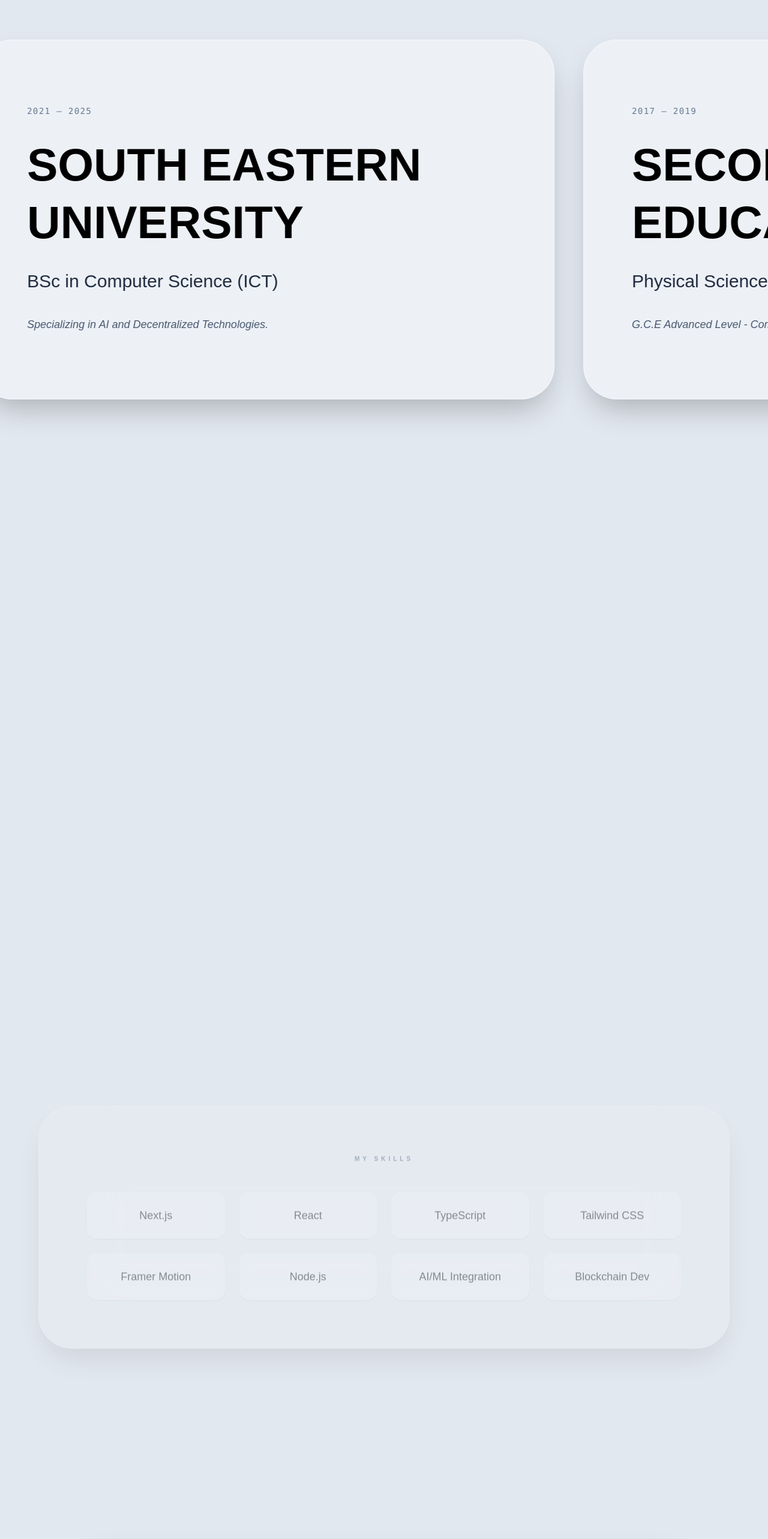
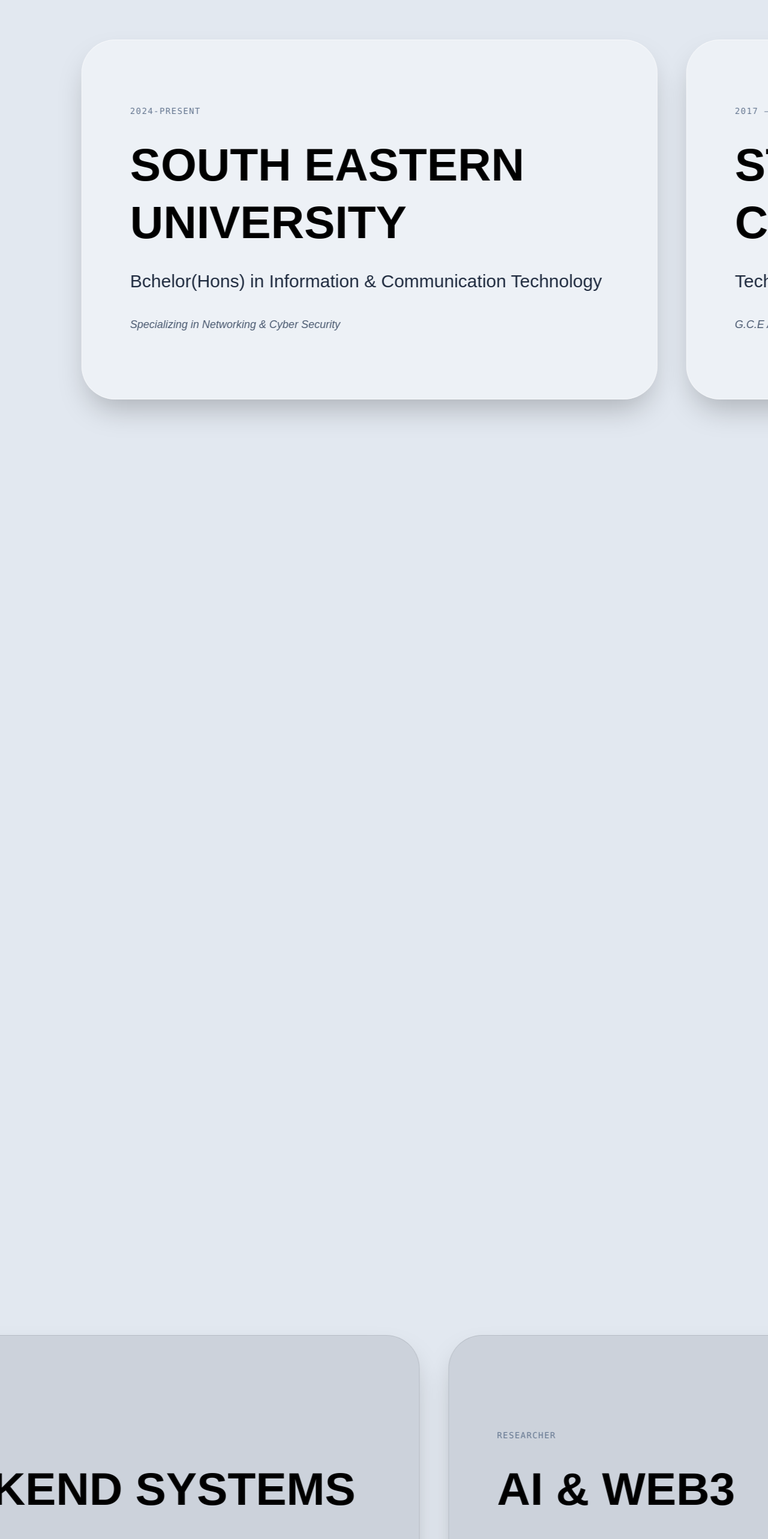
Before and after one commit to imeshcha/personal-portfolio, a Next.js app: page / in a window 1280 px wide. Shown: the part 1794-4360 px from the top of the page at 60% size. Built offline with nearby package versions, Linux system fonts and the light colour scheme.

Commit message:
Update a design

```diff
--- a/app/page.tsx
+++ b/app/page.tsx
@@ -6,7 +6,7 @@
   const containerRef = useRef(null);
   const aboutRef = useRef(null);
   const educationRef = useRef(null);
-  const skillsRef = useRef(null);
+  const skillsRef = useRef(null); // 🚀 Skills section එක සඳහා ref එකක්
 
   const { scrollYProgress } = useScroll();
 
@@ -15,14 +15,16 @@
     offset: ["start 0.95", "start 0.3"]
   });
 
+  // Section 3: Education Tracking
   const { scrollYProgress: eduScroll } = useScroll({
     target: educationRef,
     offset: ["start start", "end end"]
   });
 
+  // 🚀 Section 4: Skills Tracking (Education එක වගේමයි)
   const { scrollYProgress: skillsScroll } = useScroll({
     target: skillsRef,
-    offset: ["start 0.8", "start 0.2"]
+    offset: ["start start", "end end"]
   });
 
   const smoothProgress = useSpring(scrollYProgress, {
@@ -31,12 +33,8 @@
     restDelta: 0.001
   });
 
-  // 🚀 වේගය උපරිමයෙන් අඩු කර පාලනය කිරීමට (Controlled Slow Scroll)
-  const slowEduSpring = useSpring(eduScroll, {
-    stiffness: 10, // ඉතා මන්දගාමී වේගය
-    damping: 60,   // ලිස්සා යාම නතර කර පාලනය ලබා දෙයි
-    mass: 2        // රෝ එකට බරක් ලබා දී වේගය සීමා කරයි
-  });
+  const syncEduSpring = useSpring(eduScroll, { stiffness: 100, damping: 30, mass: 1 });
+  const syncSkillsSpring = useSpring(skillsScroll, { stiffness: 100, damping: 30, mass: 1 });
 
   const maskPosition = useTransform(smoothProgress, [0, 0.15], ["0% 0%", "160% 0%"], { clamp: true });
   const heroOpacity = useTransform(smoothProgress, [0, 0.12], [1, 0], { clamp: true });
@@ -47,33 +45,38 @@
   const imageOpacity = useTransform(aboutScroll, syncRange, [0, 1], { clamp: true });
   const imageX = useTransform(aboutScroll, syncRange, [120, 0], { clamp: true });
 
-  // Unified Movement
-  const unifiedX = useTransform(slowEduSpring, [0, 1], ["0%", "-115%"]);
-
-  const skillsY = useTransform(skillsScroll, [0, 1], [100, 0]);
-  const skillsOpacity = useTransform(skillsScroll, [0, 0.5], [0, 1]);
+  const unifiedXEdu = useTransform(syncEduSpring, [0, 1], ["0%", "-70%"]);
+  const unifiedXSkills = useTransform(syncSkillsSpring, [0, 1], ["0%", "-70%"]); // 🚀 Skills සඳහා row animation
 
   const educationData = [
-    { university: "South Eastern University", degree: "BSc in Computer Science (ICT)", period: "2021 — 2025", desc: "Specializing in AI and Decentralized Technologies." },
-    { university: "Secondary Education", degree: "Physical Science Stream", period: "2017 — 2019", desc: "G.C.E Advanced Level - Combined Mathematics, Physics, Chemistry." },
+    { university: "South Eastern University", degree: "Bchelor(Hons) in Information & Communication Technology ", period: "2024-Present", desc: "Specializing in Networking & Cyber Security" },
+    { university: "St.Aloyisus College", degree: "Technology Stream", period: "2017 — 2019", desc: "G.C.E Advanced Level - Combined Mathematics, Physics, Chemistry." },
     { university: "Certifications", degree: "Full Stack Web Development", period: "2023", desc: "Specialized in Modern Frameworks and Cloud Deployments." }
   ];
 
-  const skillsData = ["Next.js", "React", "TypeScript", "Tailwind CSS", "Framer Motion", "Node.js", "AI/ML Integration", "Blockchain Dev"];
+  // 🚀 මෙතැනට ඔබේ Skills ඇතුළත් කරන්න
+  const skillsData = [
+    { title: "Frontend Development", skill: "Next.js, React, Tailwind CSS", level: "Expert", desc: "Building high-performance, responsive web applications with modern frameworks." },
+    { title: "Backend Systems", skill: "Node.js, Python, PostgreSQL", level: "Advanced", desc: "Designing scalable APIs and managing complex database architectures." },
+    { title: "AI & Web3", skill: "Machine Learning, Solidity", level: "Researcher", desc: "Exploring decentralized apps and integrating AI models into web platforms." }
+  ];
 
   return (
     <main ref={containerRef} className="bg-slate-200 text-black w-full overflow-x-hidden relative">
 
+      {/* Background */}
       <div className="fixed inset-0 z-[-2] pointer-events-none" style={{ backgroundImage: "url('/BgSky.jpg')", backgroundSize: 'cover', backgroundPosition: 'center', filter: 'brightness(0.85)' }} />
       <div className="fixed inset-0 z-[-1] pointer-events-none">
         <div className="absolute top-[-10%] left-[-10%] w-[40%] h-[40%] bg-blue-200 rounded-full blur-[120px] opacity-30" />
         <div className="absolute bottom-[-10%] right-[-10%] w-[40%] h-[40%] bg-purple-200 rounded-full blur-[120px] opacity-30" />
       </div>
 
+      {/* SECTION 1: Hero */}
       <section className="h-screen w-full flex items-center justify-start px-12 md:px-24 sticky top-0 z-0">
         <motion.h1 style={{ WebkitMaskPosition: maskPosition, opacity: heroOpacity }} className="text-[12vw] font-bold tracking-tighter leading-[0.85] uppercase text-left text-black w-full mix-blend-difference">Imesh <br /> Chathura</motion.h1>
       </section>
 
+      {/* SECTION 2: About */}
       <section ref={aboutRef} className="h-screen w-full flex items-center justify-center relative z-10 px-6 mt-[20vh]">
         <div className="max-w-6xl w-full grid grid-cols-1 lg:grid-cols-2 gap-16 items-center bg-white/40 backdrop-blur-2xl border border-white/50 p-12 md:p-20 rounded-[2rem] shadow-2xl">
           <motion.div style={{ x: textContainerX, scale: textScale, transformOrigin: "left center" }} className="w-full flex flex-col justify-center origin-left">
@@ -88,9 +91,10 @@
         </div>
       </section>
 
-      <section ref={educationRef} className="relative h-[200vh] z-20">
+      {/* SECTION 3: Education Journey */}
+      <section ref={educationRef} className="relative h-[250vh] z-20">
         <div className="sticky top-0 h-screen flex items-center overflow-hidden">
-          <motion.div style={{ x: unifiedX }} className="flex items-center pl-[10vw]">
+          <motion.div style={{ x: unifiedXEdu }} className="flex items-center pl-[10vw]">
             <div className="flex-shrink-0 w-[80vw] md:w-[60vw] mr-[30vw]">
               <h2 className="text-[9vw] font-bold uppercase tracking-tighter leading-[0.8] text-black mix-blend-difference">Education <br /> Journey</h2>
             </div>
@@ -110,23 +114,33 @@
         </div>
       </section>
 
-      <section ref={skillsRef} className="min-h-screen w-full flex flex-col items-center justify-center relative z-30 px-6 py-24">
-        <motion.div style={{ y: skillsY, opacity: skillsOpacity }} className="max-w-6xl w-full bg-white/30 backdrop-blur-3xl border border-white/40 p-12 md:p-20 rounded-[3.5rem] shadow-2xl">
-          <h2 className="text-[10px] uppercase tracking-[0.5em] mb-12 text-slate-600 font-bold text-center">My Skills</h2>
-          <div className="grid grid-cols-2 md:grid-cols-4 gap-6">
-            {skillsData.map((skill, index) => (
-              <motion.div key={index} whileHover={{ scale: 1.05 }} className="bg-white/20 backdrop-blur-md border border-white/30 p-6 rounded-2xl text-center text-lg font-medium text-black shadow-sm">{skill}</motion.div>
-            ))}
-          </div>
-        </motion.div>
+      {/* 🚀 SECTION 4: My Skills (Same logic as Section 3) */}
+      <section ref={skillsRef} className="relative h-[250vh] z-20 mt-[20vh]">
+        <div className="sticky top-0 h-screen flex items-center overflow-hidden">
+          <motion.div style={{ x: unifiedXSkills }} className="flex items-center pl-[10vw]">
+            <div className="flex-shrink-0 w-[80vw] md:w-[60vw] mr-[30vw]">
+              <h2 className="text-[9vw] font-bold uppercase tracking-tighter leading-[0.8] text-black mix-blend-difference">My <br /> Skills</h2>
+            </div>
+            <div className="flex gap-12 pr-[10vw]">
+              {skillsData.map((skill, index) => (
+                <div key={index} className="flex-shrink-0 w-[75vw]">
+                  <div className="h-[75vh] w-full bg-slate-900/10 backdrop-blur-3xl border border-black/10 p-12 md:p-20 rounded-[3.5rem] shadow-2xl flex flex-col justify-center">
+                    <span className="text-slate-500 font-mono text-sm uppercase tracking-widest">{skill.level}</span>
+                    <h3 className="text-4xl md:text-[6vw] font-bold mt-8 uppercase text-black leading-tight">{skill.title}</h3>
+                    <p className="text-2xl md:text-3xl text-slate-800 mt-8 font-light">{skill.skill}</p>
+                    <p className="text-slate-600 text-lg mt-10 italic leading-relaxed max-w-4xl">{skill.desc}</p>
+                  </div>
+                </div>
+              ))}
+            </div>
+          </motion.div>
+        </div>
       </section>
 
-      <section className="h-screen w-full flex flex-col items-center justify-center px-12 relative z-30">
-        <div className="bg-white/30 backdrop-blur-xl border border-white/40 p-16 md:p-32 rounded-[4rem] text-center shadow-2xl max-w-5xl w-full">
-          <h2 className="text-xs uppercase tracking-[0.5em] mb-10 text-slate-600 font-bold">Get In Touch</h2>
-          <a href="mailto:hello@imesh.com" className="text-4xl md:text-[6vw] font-bold tracking-tighter uppercase text-black block">hello@imesh.com</a>
-        </div>
+      <section className="h-screen w-full flex items-center justify-center bg-white/10 backdrop-blur-md relative z-30">
+        <h2 className="text-4xl font-bold uppercase text-black">Section 5 (Coming Soon)</h2>
       </section>
+
     </main>
   );
 }
```
